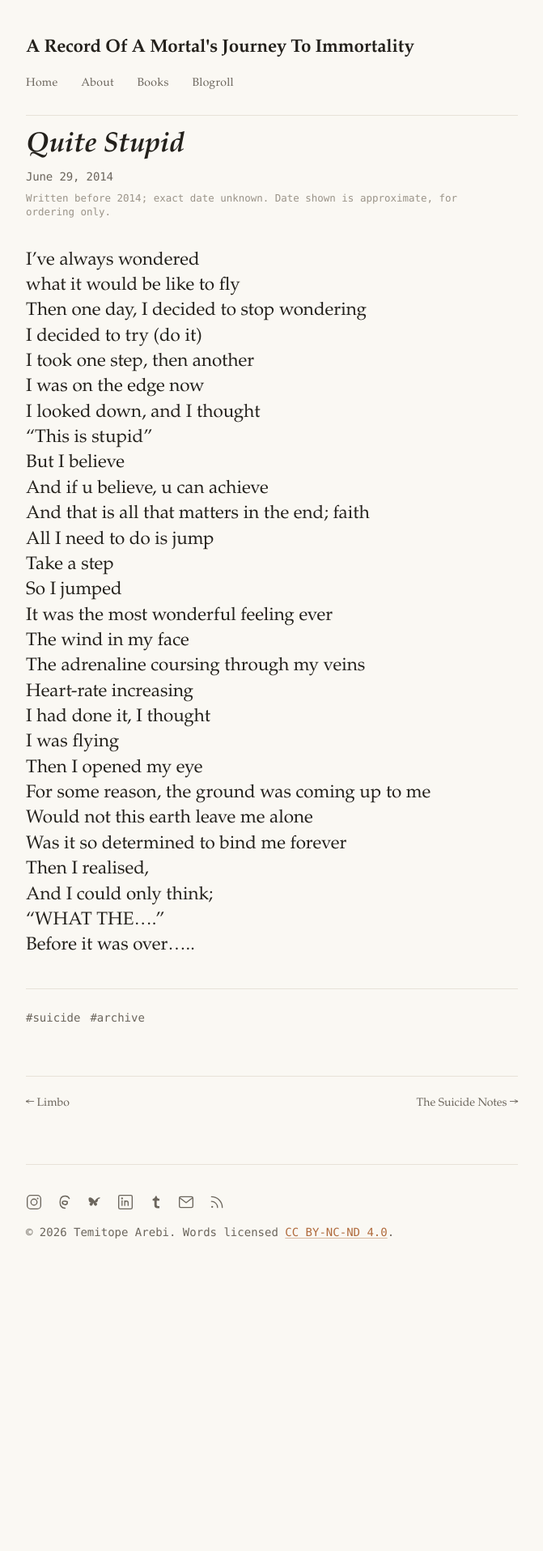
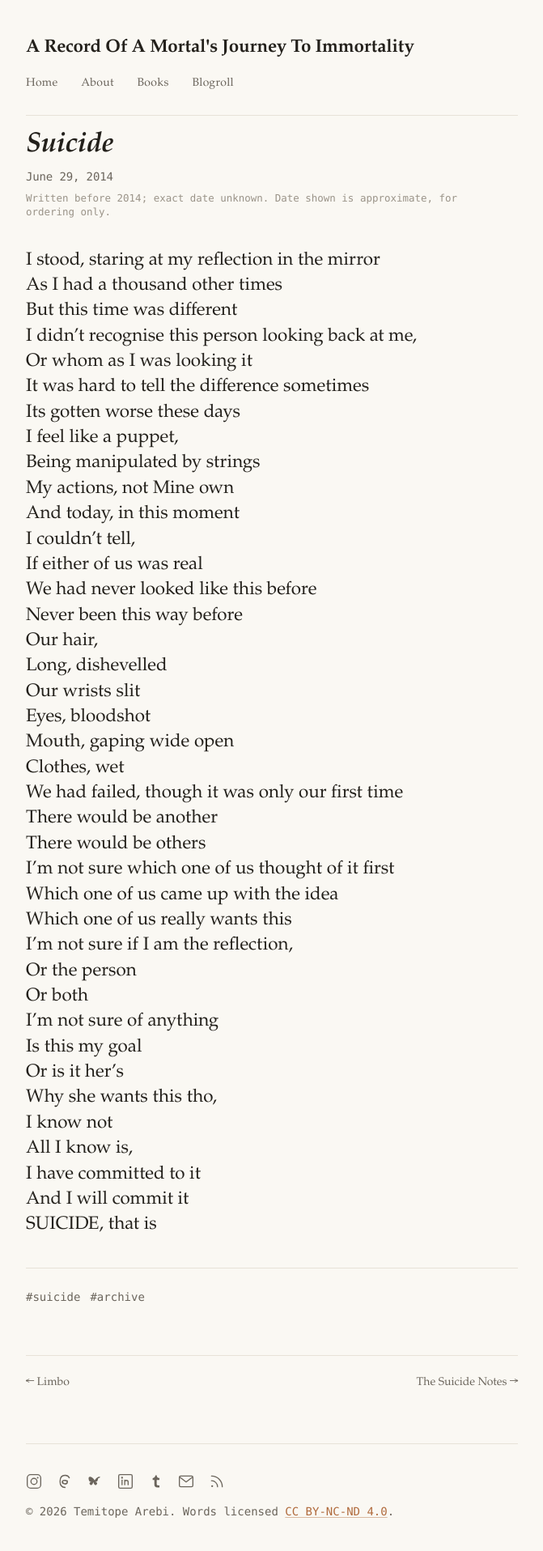
Before and after one commit to topearebi/aroamjti, a Jekyll site: the page built from _posts/2014-06-29-quite-stupid-2.md, in a window 1280 px wide. Shown: the whole page at 81% size, without its empty margins (304-975 px from the left). Built offline with Jekyll 4.4.1, drawn with Linux system fonts in a browser that asks for light colours; before the commit the page ends 1571 px from its top, so only the background shows below that.

Commit message:
Last Sync: 2026-06-30 00:09 (Mobile)

```diff
--- a/_posts/2014-06-29-quite-stupid-2.md
+++ b/_posts/2014-06-29-quite-stupid-2.md
@@ -1,37 +1,49 @@
 ---
 layout: post
-title: "Quite Stupid"
+title: Suicide
 date: 2014-06-29 12:00:00 +0000
 type: poetry
-tags: [suicide, archive]
-date_note: "Written before 2014; exact date unknown. Date shown is approximate, for ordering only."
+tags:
+  - suicide
+  - archive
+date_note: Written before 2014; exact date unknown. Date shown is approximate, for ordering only.
 ---
-
-I've always wondered
-what it would be like to fly
-Then one day, I decided to stop wondering
-I decided to try (do it)
-I took one step, then another
-I was on the edge now
-I looked down, and I thought
-"This is stupid"
-But I believe
-And if u believe, u can achieve
-And that is all that matters in the end; faith
-All I need to do is jump
-Take a step
-So I jumped
-It was the most wonderful feeling ever
-The wind in my face
-The adrenaline coursing through my veins
-Heart-rate increasing
-I had done it, I thought
-I was flying
-Then I opened my eye
-For some reason, the ground was coming up to me
-Would not this earth leave me alone
-Was it so determined to bind me forever
-Then I realised,
-And I could only think;
-"WHAT THE...."
-Before it was over.....
+I stood, staring at my reflection in the mirror
+As I had a thousand other times
+But this time was different
+I didn't recognise this person looking back at me,
+Or whom as I was looking it
+It was hard to tell the difference sometimes
+Its gotten worse these days
+I feel like a puppet,
+Being manipulated by strings
+My actions, not Mine own
+And today, in this moment
+I couldn't tell,
+If either of us was real
+We had never looked like this before
+Never been this way before
+Our hair,
+Long, dishevelled
+Our wrists slit
+Eyes, bloodshot
+Mouth, gaping wide open
+Clothes, wet
+We had failed, though it was only our first time
+There would be another
+There would be others
+I'm not sure which one of us thought of it first
+Which one of us came up with the idea
+Which one of us really wants this
+I'm not sure if I am the reflection,
+Or the person
+Or both
+I'm not sure of anything
+Is this my goal
+Or is it her's
+Why she wants this tho,
+I know not
+All I know is,
+I have committed to it
+And I will commit it
+SUICIDE, that is
```
Also changed, not shown: .obsidian/workspace-mobile.json.
